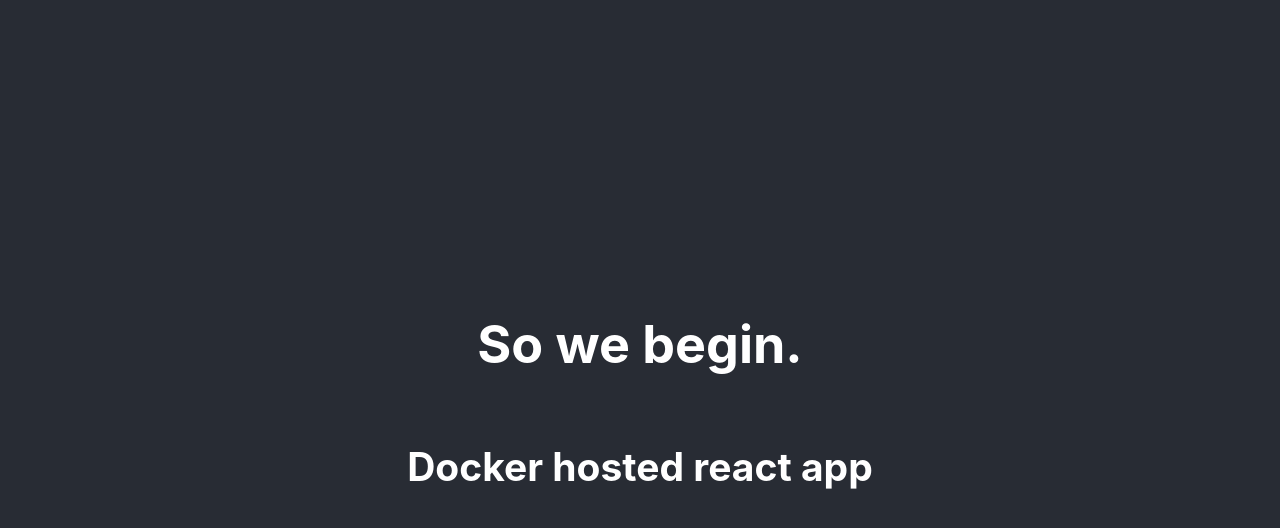
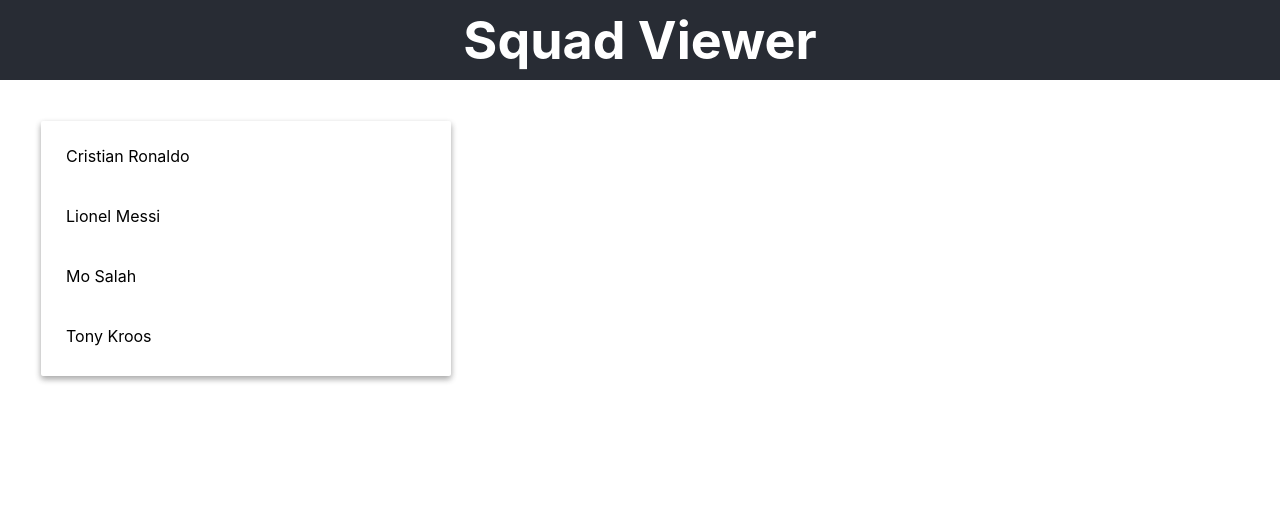
Before and after one commit to LloydTDavies/Squad-Viewer-web-app, a React (Create React App) app: page / in a window 1280 px wide. Shown: the top 528 px of the page. Built offline with nearby package versions, Linux system fonts and the light colour scheme.

Commit message:
Added a list, card and styling

```diff
--- a/src/App.css
+++ b/src/App.css
@@ -1,21 +1,6 @@
-.App {
-  text-align: center;
-}
-
-.App-logo {
-  height: 40vmin;
-  pointer-events: none;
-}
-
-@media (prefers-reduced-motion: no-preference) {
-  .App-logo {
-    animation: App-logo-spin infinite 20s linear;
-  }
-}
-
 .App-header {
   background-color: #282c34;
-  min-height: 100vh;
+  min-height: 10vh;
   display: flex;
   flex-direction: column;
   align-items: center;
@@ -24,15 +9,6 @@
   color: white;
 }
 
-.App-link {
-  color: #61dafb;
+main {
+  padding: 25px;;
 }
-
-@keyframes App-logo-spin {
-  from {
-    transform: rotate(0deg);
-  }
-  to {
-    transform: rotate(360deg);
-  }
-}
--- a/src/App.tsx
+++ b/src/App.tsx
@@ -1,14 +1,26 @@
-import React from 'react';
+import React, { useState } from 'react';
 
 import './App.css';
+import PlayerList from './Components/PlayerList/PlayerList';
+import { Player } from './Interfaces/Player.interface';
+
+const DEFAULT_STATE: Player[] = [
+  { name: 'Cristian Ronaldo' },
+  { name: 'Lionel Messi' },
+  { name: 'Mo Salah' },
+  { name: 'Tony Kroos' },
+];
 
 function App(): JSX.Element {
+  const [players, updatePlayers] = useState(DEFAULT_STATE);
   return (
     <div className="App">
       <header className="App-header">
-        <h1>So we begin.</h1>
-        <h2>Docker hosted react app</h2>
+        <h1>Squad Viewer</h1>
       </header>
+      <main>
+        <PlayerList players={players} />
+      </main>
     </div>
   );
 }
--- /dev/null
+++ b/src/Components/PlayerList/PlayerList.module.css
@@ -0,0 +1,20 @@
+.player-list-card {
+  max-width: 400px;
+}
+
+ul {
+  list-style: none;
+}
+
+li {
+  padding: 20px;
+  cursor:default;
+}
+
+li:last-child {
+    margin-bottom: 5px;
+}
+
+li:hover {
+    background-color: rgb(243 243 243);
+}
--- /dev/null
+++ b/src/Components/PlayerList/PlayerList.tsx
@@ -0,0 +1,22 @@
+import React from 'react';
+import { Player } from '../../Interfaces/Player.interface';
+import Card from '../UI/Card';
+
+import Styles from './PlayerList.module.css';
+
+const PlayerList: React.FC<PlayerListProps> = (props) => {
+  const { players } = props;
+  return (
+    <Card className={Styles['player-list-card']}>
+      <ul>
+        {players.map((player) => <li>{player.name}</li>)}
+      </ul>
+    </Card>
+  );
+};
+
+export interface PlayerListProps {
+    players: Player[]
+}
+
+export default PlayerList;
--- /dev/null
+++ b/src/Components/UI/Card.module.css
@@ -0,0 +1,7 @@
+.card {
+  background: #fff;
+  border-radius: 2px;
+  box-shadow: 0 3px 6px rgba(0,0,0,0.16), 0 3px 6px rgba(0,0,0,0.23);
+  margin: 1rem;
+  padding: 5px;
+}
--- /dev/null
+++ b/src/Components/UI/Card.tsx
@@ -0,0 +1,13 @@
+import React from 'react';
+import Styles from './Card.module.css';
+
+const Card: React.FC<CardProps> = ({ className, children }) => {
+  const classes = `${Styles.card} ${className}`;
+  return <div className={classes}>{children}</div>;
+};
+
+export interface CardProps {
+    className?: string
+}
+
+export default Card;
--- /dev/null
+++ b/src/Interfaces/Player.interface.tsx
@@ -0,0 +1,3 @@
+export interface Player {
+    name: string;
+}
--- a/src/index.css
+++ b/src/index.css
@@ -1,3 +1,8 @@
+*{
+  margin: 0;
+  padding: 0;
+}
+
 body {
   margin: 0;
   font-family: -apple-system, BlinkMacSystemFont, 'Segoe UI', 'Roboto', 'Oxygen',
--- a/src/reportWebVitals.ts
+++ b/src/reportWebVitals.ts
@@ -1,5 +1,6 @@
 import { ReportHandler } from 'web-vitals';
 
+// eslint-disable-next-line
 const reportWebVitals = (onPerfEntry?: ReportHandler) => {
   if (onPerfEntry && onPerfEntry instanceof Function) {
     import('web-vitals').then(({
```
